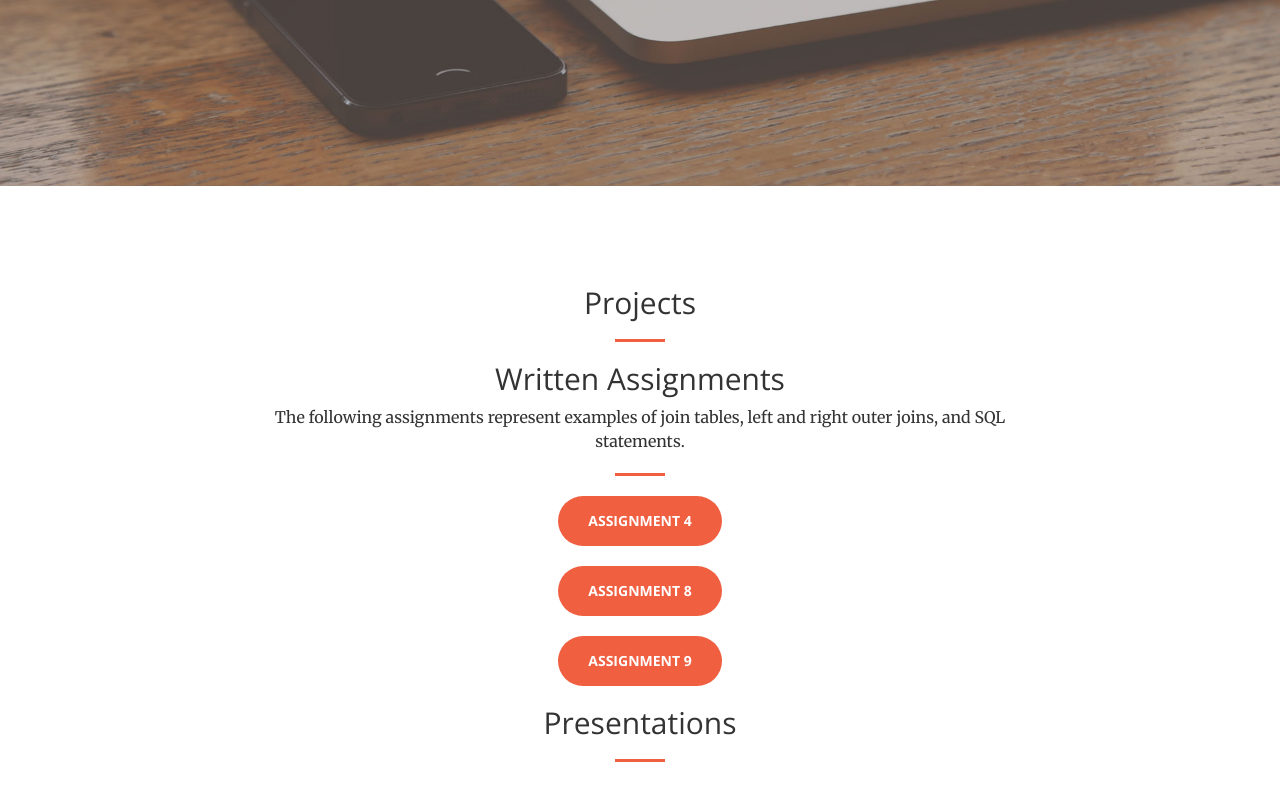
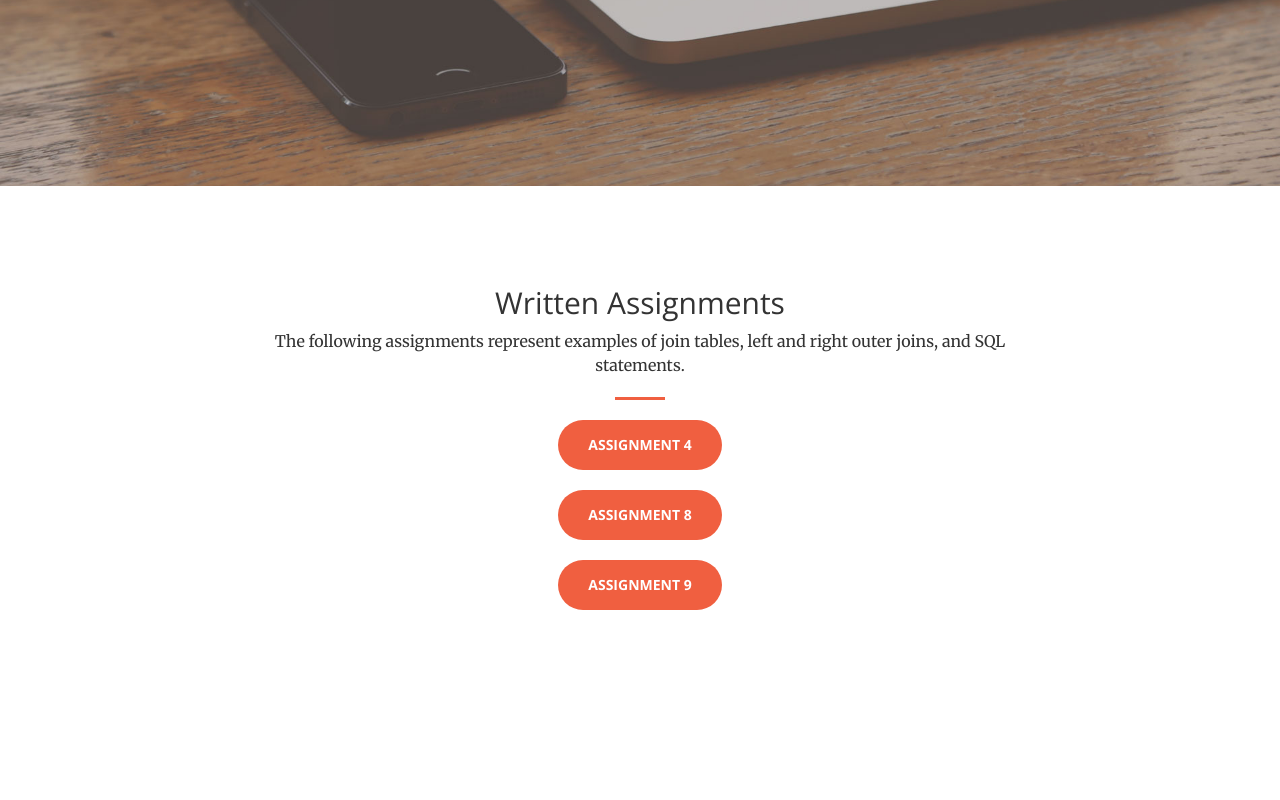
Before and after one commit to paigefenwick/paigefenwick.github.io, a plain HTML site: page db.html in a window 1280 px wide. Shown: the part 614-1414 px from the top of the page. After the commit the page ends 1344 px from the top, so only its background shows below. Drawn offline with nearby package versions, Linux system fonts and the light colour scheme.

```diff
--- a/db.html
+++ b/db.html
@@ -79,24 +79,12 @@
         <div class="container">
             <div class="row">
                 <div class="col-lg-8 col-lg-offset-2 text-center">
-                    <h2 class="section-heading">Projects</h2>
-                    <hr class="primary">
-                </div><br>
-                <div class="col-lg-center-4 text-center">
-                </div>
-                <div class="col-lg-8 col-lg-offset-2 text-center">
                     <h2 class="section-heading">Written Assignments</h2>
                     <p>The following assignments represent examples of join tables, left and right outer joins, and SQL statements.</p>
                     <hr class="primary">
                     <a href="310/A5.pdf" class="btn btn-primary btn-xl page-scroll">Assignment 4</a><br><br>
                     <a href="310/A8.pdf" class="btn btn-primary btn-xl page-scroll">Assignment 8</a><br><br>
                     <a href="310/A9.pdf" class="btn btn-primary btn-xl page-scroll">Assignment 9</a><br><br>
-                </div><br>
-                <div class="col-lg-center-4 text-center">
-                </div>
-                <div class="col-lg-8 col-lg-offset-2 text-center">
-                    <h2 class="section-heading">Presentations</h2>
-                    <hr class="primary">
                 </div><br>
                 <div class="col-lg-center-4 text-center">
                 </div>
```
